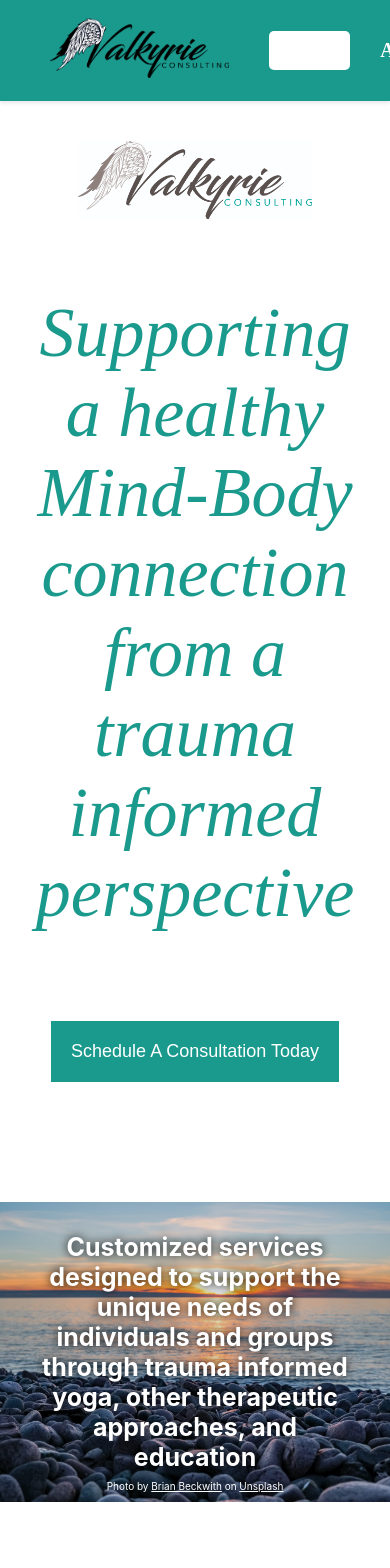
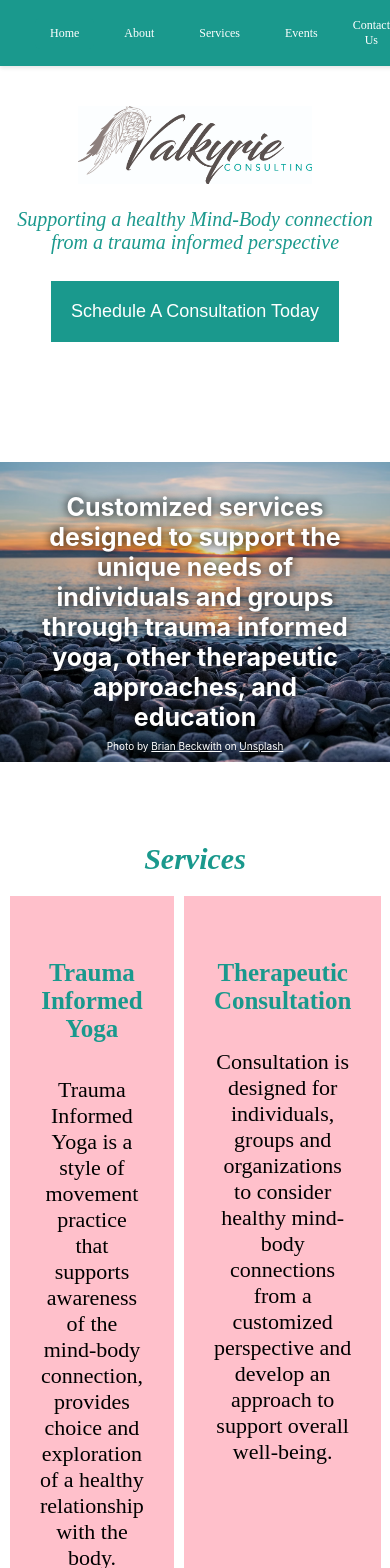
Before and after one commit to josephlarrivy/valkyrie-consulting.com, a React (Create React App) app: page / in a window 390 px wide. Shown: the top 1568 px of the page. Built offline with nearby package versions, Linux system fonts and the light colour scheme.

Commit message:
updated routes in some links

```diff
--- a/public/index.html
+++ b/public/index.html
@@ -2,7 +2,8 @@
 <html lang="en">
   <head>
     <meta charset="utf-8" />
-    <link rel="icon" href="%PUBLIC_URL%/favicon.ico" />
+    <link rel="icon" href="%PUBLIC_URL%/src/images/valkyrie-green-square.png" />
+
     <meta name="viewport" content="width=device-width, initial-scale=1" />
     <meta name="theme-color" content="#000000" />
     <meta
--- a/src/App.js
+++ b/src/App.js
@@ -2,7 +2,7 @@ import { BrowserRouter } from 'react-router-dom';
 import React, { useState, useEffect } from 'react';
 import './App.css';
 import DesktopAppRoutes from './DesktopComponents/DesktopAppRoutes';
-import MobileAppRoutes from './MobileComponents/MobileAppRoutes';
+// import MobileAppRoutes from './MobileComponents/MobileAppRoutes';
 
 function App() {
   const [isMobile, setIsMobile] = useState(window.innerWidth < 768);
@@ -20,7 +20,8 @@ function App() {
   return (
     <div className="App">
       <BrowserRouter>
-        {isMobile ? <MobileAppRoutes /> : <DesktopAppRoutes />}
+        {/* {isMobile ? <MobileAppRoutes /> : <DesktopAppRoutes />} */}
+        <DesktopAppRoutes />
       </BrowserRouter>
     </div>
   );
--- a/src/DesktopComponents/About.js
+++ b/src/DesktopComponents/About.js
@@ -1,5 +1,5 @@
 import React from "react";
-// import { Link } from "react-router-dom";
+import { Link } from "react-router-dom";
 import '../styles/About.css'
 import aleximage from "../images/bwselfie.jpg"
 import loonsimage from "../images/garrett-cumber-Mj5y6XLi-TA-unsplash.jpg"
@@ -81,9 +81,9 @@ const About = () => {
 
       <i><h1 id="about-page-bottom-text-one">Let's Talk!</h1></i>
       <h2 id="about-page-bottom-text-two">Your first consultation is free.</h2>
-      <a href="/contact" style={{ textDecoration: 'none', color: 'white' }}>
+      <Link to="/contact" style={{ textDecoration: 'none', color: 'white' }}>
         <button id="about-consult-button">Schedule A Consultation</button>
-      </a>
+      </Link>
 
       <br></br>
       <br></br>
--- a/src/DesktopComponents/Home.js
+++ b/src/DesktopComponents/Home.js
@@ -1,5 +1,5 @@
 import React from "react";
-// import { Link } from "react-router-dom";
+import { Link } from "react-router-dom";
 import trailimage from "../images/josh-hild-ANLERD5m1_s-unsplash.jpg"
 import leavesimage from "../images/new-beach-picture.avif"
 import valkyrielogo from "../images/Valkyrie-Consulting-Approved-Logo.jpg"
@@ -18,9 +18,9 @@ const Home = () => {
         <img id='logo' src={valkyrielogo} alt="Instagram" />
         <i><h2 id="home-subtitle">Supporting a healthy Mind-Body connection from a trauma informed perspective</h2></i>
         {/* <h1 id="home-title">Valkyrie Consulting</h1> */}
-        <a href="/contact" style={{ textDecoration: 'none', color: 'white' }}>
+        <Link to="/contact" style={{ textDecoration: 'none', color: 'white' }}>
           <button id="home-consult-button">Schedule A Consultation Today</button>
-        </a>
+        </Link>
       </div>
 
       <div className="image-container">
@@ -53,9 +53,9 @@ const Home = () => {
         </div>
       </div>
 
-      <a href="/services" style={{ textDecoration: 'none', color: 'white' }}>
+      <Link to="/services" style={{ textDecoration: 'none', color: 'white' }}>
         <button id="home-learn-more-button">Learn More</button>
-      </a>
+      </Link>
 
 
 
@@ -82,9 +82,9 @@ const Home = () => {
       <br></br>
       <i><h1 id="home-page-bottom-text-one">Let's Talk!</h1></i>
       <h2 id="home-page-bottom-text-two">Your first consultation is free.</h2>
-      <a href="/contact" style={{ textDecoration: 'none', color: 'white' }}>
+      <Link to="/contact" style={{ textDecoration: 'none', color: 'white' }}>
         <button id="about-consult-button">Schedule A Consultation</button>
-      </a>
+      </Link>
       <br></br>
       <br></br>
       <br></br>
--- a/src/DesktopComponents/NavBar.js
+++ b/src/DesktopComponents/NavBar.js
@@ -22,7 +22,7 @@ const NavBar = () => {
 
   return (
     <div id="nav-inner-container">
-      <Link to="/" className="nav-item">
+      <Link to="/" id="navbar-logo-complete">
         <img id='logo' src={valkyrielogo} alt="Valkyrie consulting alex ross duluth minnesota superior wisconsin therapy logo" />
       </Link>
       <Link
--- a/src/DesktopComponents/Services.js
+++ b/src/DesktopComponents/Services.js
@@ -1,5 +1,5 @@
 import React from "react";
-// import { Link } from "react-router-dom";
+import { Link } from "react-router-dom";
 
 import '../styles/Services.css'
 
@@ -67,9 +67,9 @@ const Services = () => {
 
       <i><h1 id="services-page-bottom-text-one">Let's Talk!</h1></i>
       <h2 id="services-page-bottom-text-two">Your first consultation is free.</h2>
-      <a href="/contact" style={{ textDecoration: 'none', color: 'white' }}>
+      <Link to="/contact" style={{ textDecoration: 'none', color: 'white' }}>
         <button id="about-consult-button">Schedule A Consultation</button>
-      </a>
+      </Link>
 
       <br></br>
       <br></br>
--- a/src/styles/Home.css
+++ b/src/styles/Home.css
@@ -154,3 +154,157 @@
     cursor: pointer;
     margin-bottom: 120px;
 }
+
+@media screen and (max-width: 768px) {
+    #home-header #logo {
+            margin-top: 40px;
+            width: 60%;
+        }
+
+        #home-header #home-subtitle {
+            color: rgb(26, 153, 141);
+            font-size: 20px;
+            margin-top: 10px;
+            padding: 10px;
+            font-weight: 100;
+            font-family: serif;
+        }
+
+
+
+
+
+
+
+        #home-services-header {
+            color: rgb(26, 153, 141);
+            font-size: 30px;
+            margin-top: 80px;
+            font-family: serif;
+            width: 100vw;
+        }
+
+        #services-home-container {
+            /* display: flex; */
+            width: 100vw;
+        }
+
+        #services-home-container p {
+            text-align: center;
+        }
+
+        .services-block {
+            /* padding: 30px; */
+            /* margin-bottom: 40px; */
+            font-family: serif;
+            width: 100vw;
+            background-color: pink;
+            margin-left: 10px;
+        }
+
+        .services-block h4 {
+            font-size: 25px;
+            color: rgb(26, 153, 141);
+            width: 100%;
+        }
+
+        .services-block p {
+            font-size: 22px;
+            text-align: left;
+            width: 100%;
+        }
+
+        #home-learn-more-button {
+            background-color: rgb(26, 153, 141);
+            color: white;
+            font-size: large;
+            border: none;
+            padding: 20px;
+            cursor: pointer;
+            margin-bottom: 120px;
+        }
+
+
+
+        .image-container {
+            position: relative;
+            width: 100%;
+            max-width: 100vw;
+            height: 300px;
+            /* Set the desired height */
+            overflow: hidden;
+        }
+
+        .image-container img {
+            width: 100%;
+            height: 100%;
+            object-fit: cover;
+            /* Crop the image to cover the container */
+            display: block;
+        }
+
+        .home-photo-credit {
+            position: absolute;
+            bottom: 0;
+            left: 0;
+            color: white;
+            font-size: x-small;
+            width: 100%;
+        }
+
+        .home-photo-credit * {
+            color: white;
+            font-size: x-small;
+        }
+
+        .quote-container {
+            position: absolute;
+            top: 50%;
+            left: 50%;
+            transform: translate(-50%, -50%);
+            text-align: center;
+            color: #fff;
+            width: 80%;
+        }
+
+        .quote-text {
+            font-size: 25px;
+            font-weight: bold;
+            text-shadow: 0px 0px 10px rgba(0, 0, 0, 1);
+        }
+
+        .quote-author {
+            margin-top: 10px;
+            font-size: 25px;
+            font-style: italic;
+            text-shadow: 0px 0px 10px rgba(0, 0, 0, 1);
+        }
+
+
+        #home-page-bottom-text-one {
+            color: rgb(26, 153, 141);
+            font-size: 60px;
+            margin-top: 100px;
+            font-weight: 100;
+            font-family: serif;
+        }
+
+        #home-page-bottom-text-two {
+            color: rgb(26, 153, 141);
+            font-size: 30px;
+            margin-top: 100px;
+            padding-bottom: 30px;
+            font-weight: 100;
+            font-family: serif;
+        }
+
+        #home-consult-button {
+            background-color: rgb(26, 153, 141);
+            color: white;
+            font-size: large;
+            border: none;
+            padding: 20px;
+            cursor: pointer;
+            margin-bottom: 120px;
+        }
+}
--- a/src/styles/NavBar.css
+++ b/src/styles/NavBar.css
@@ -54,3 +54,67 @@
     border-radius: 5px;
     transition: background-color 0.3s, color 0.3s;
 }
+
+@media screen and (max-width: 768px) {
+    #nav-inner-container {
+            display: flex;
+            width: 100vw;
+            /* align-items: center; */
+            /* Center the items vertically */
+            background-color: rgb(26, 153, 141);
+            /* padding: 2px 2px; */
+            /* box-shadow: 0 2px 4px rgba(0, 0, 0, 0.1); */
+            /* Optional: Add a box shadow */
+        }
+
+        #nav-inner-container #logo {
+            /* height: 60px; */
+            /* Adjust logo size */
+            /* margin-right: 10px; */
+            /* Add margin to the right of the logo */
+            /* border-radius: 5px; */
+            /* Optional: Add border-radius to the logo */
+            display: none;
+        }
+
+        #nav-inner-container #navbar-logo-complete {
+            display: none;
+        }
+
+        /* Navigation links */
+        .nav-item {
+            text-decoration: none;
+            font-size: 12px;
+            /* Decrease font size */
+            color: white;
+            /* padding: 3px 3px; */
+            /* Reduce padding */
+            /* margin-left: 15px; */
+            /* Adjust margin */
+            /* transition: background-color 0.3s, color 0.3s; */
+            font-weight: 400;
+            font-family: serif;
+            /* border-radius: 5px; */
+            /* Add border-radius to links */
+        }
+
+        /* Active link style */
+        .active {
+            background-color: rgb(26, 153, 141);
+            color: white;
+        }
+
+        .active:hover {
+            /* background-color: white; */
+            /* color: rgb(26, 153, 141); */
+        }
+
+        .contact-link {
+            /* padding: 8px 15px; */
+            /* Adjust padding */
+            /* margin-left: auto; */
+            /* Push it to the right */
+            /* border-radius: 5px; */
+            /* transition: background-color 0.3s, color 0.3s; */
+        }
+}
```
Also changed, not shown: src/images/valkyrie-green-square.png (added).
